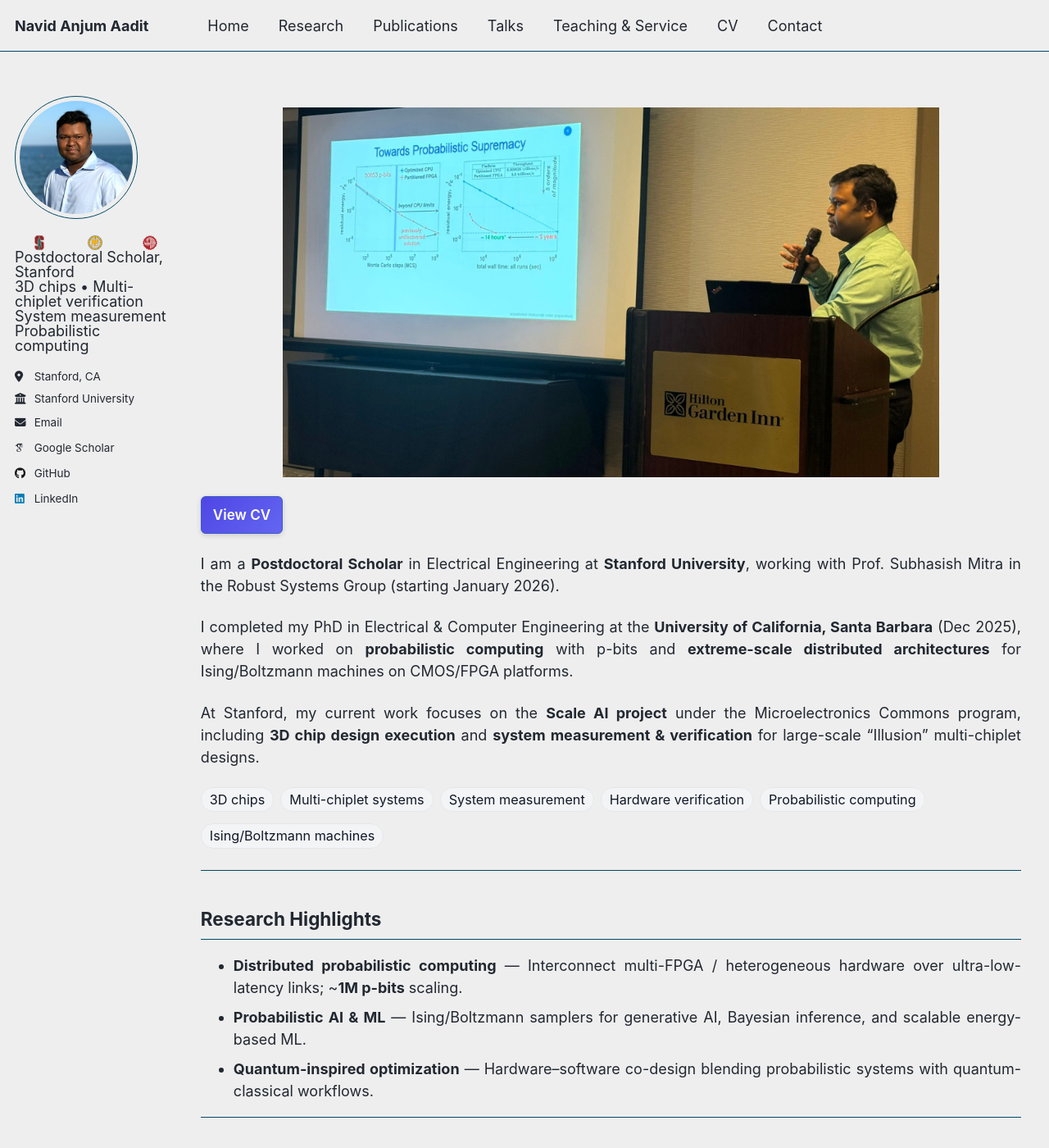
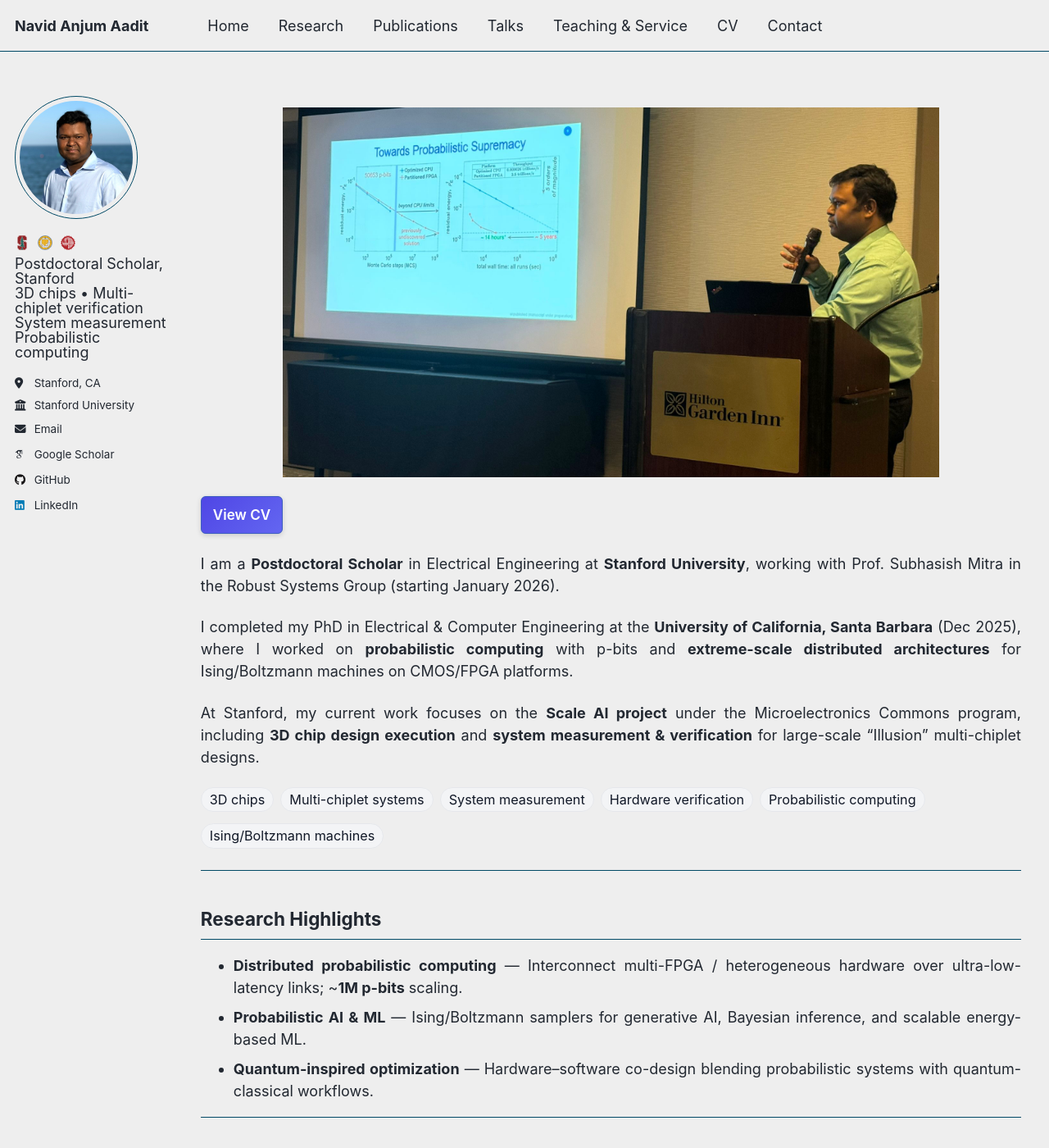
Before and after one commit to navidaadit/navidaadit.github.io, a Jekyll site: the page built from _pages/about.md, in a window 1280 px wide and 1400 px high. Shown: the whole window at 82% size. Built offline with Jekyll 4.4.1, drawn with Linux system fonts in a browser that asks for light colours; some web fonts are replaced.

Commit message:
Refactor sidebar affiliation logos and author URL styles
Updated styles for sidebar affiliation logos and author URLs.

```diff
--- a/_sass/_custom.scss
+++ b/_sass/_custom.scss
@@ -8,7 +8,6 @@
 .initial-content,
 .page__inner,
 .page {
-  /* clamp on very wide monitors to stop overflow/stretch */
   max-width: min(1400px, 90vw);
   margin-left: auto;
   margin-right: auto;
@@ -17,7 +16,7 @@
 }
 
 /* ---------- Content width cap inside right column ---------- */
-:root { --content-max: 75%; } /* simple size var (not theme-related) */
+:root { --content-max: 75%; }
 
 /* Limit inner text width (not hero/pills/CV button) */
 .layout--single .page__content > *:not(.hero-img):not(.keyword-pills):not(.cv-row) {
@@ -36,7 +35,6 @@
 .page::after { content: ""; display: block; clear: both; }
 
 /* ---------- Author block (avatar + bio) ---------- */
-/* Desktop: consistent avatar */
 .author__avatar img {
   width: 150px;
   height: 150px;
@@ -44,18 +42,22 @@
   border-radius: 50%;
 }
 
-/* ===== Sidebar affiliation logos (NEW) ===== */
-.affil-logos{
-  display: flex;
-  align-items: center;
-  gap: 8px;
-  margin-top: 10px;
+/* ===== Sidebar affiliation logos (UPDATED) ===== */
+/* Make them sit under the avatar, LEFT aligned, not “spread out” */
+.sidebar .affil-logos{
+  display: flex !important;
+  align-items: center !important;
+  justify-content: flex-start !important;  /* key: no spreading */
+  gap: 10px !important;
+  width: 100% !important;                 /* avoid weird centering */
+  margin: 10px 0 8px 0 !important;
+  padding: 0 !important;
 }
-.affil-logo{
-  width: 18px;
-  height: 18px;
-  object-fit: contain;
-  display: block;
+.sidebar .affil-logo{
+  width: 18px !important;
+  height: 18px !important;
+  object-fit: contain !important;
+  display: block !important;
   opacity: 0.95;
 }
 
@@ -64,8 +66,7 @@
   .author__avatar img { width: 110px; height: 110px; }
   .author__content, .author__bio { display:block; margin-top:8px; }
   .author__content p, .author__bio { text-align:left !important; }
-
-  .affil-logo { width: 16px; height: 16px; }
+  .sidebar .affil-logo { width: 16px !important; height: 16px !important; }
 }
 
 /* Remove any built-in hero from the theme */
@@ -78,8 +79,8 @@
   display: block;
   width: 80%;
   height: auto;
-  margin: 0 auto 0 auto;  /* no bottom margin */
-  border-bottom: none;    /* no line */
+  margin: 0 auto 0 auto;
+  border-bottom: none;
 }
 
 /* ---------- Download CV button ---------- */
@@ -364,20 +365,18 @@
 }
 
 /* === Follow button: right edge, no effect on text alignment, button hugs text === */
-.author__urls-wrapper { text-align: initial !important; } /* hard reset if anything leaked */
+.author__urls-wrapper { text-align: initial !important; }
 
 /* Mobile/tablet only */
 @media (max-width:1023px){
-  /* Make the wrapper shrink to its contents and sit on the right */
   .author__urls-wrapper{
-    position: relative !important;   /* anchor for dropdown */
+    position: relative !important;
     display: block !important;
-    width: max-content !important;   /* shrink to button width */
-    margin-left: auto !important;    /* push to right edge */
+    width: max-content !important;
+    margin-left: auto !important;
     padding: 0 !important;
   }
 
-  /* Button: just big enough for its text */
   .author__urls-wrapper .btn{
     display: inline-block !important;
     width: auto !important;
@@ -386,14 +385,13 @@
     white-space: nowrap !important;
   }
 
-  /* Dropdown: anchored to the button’s right edge, above content */
   .author__urls{
     position: absolute !important;
     right: 0 !important;
     left: auto !important;
     top: calc(100% + 8px) !important;
     min-width: 220px !important;
-    max-width: calc(100vw - 32px) !important; /* safe mobile gutter */
+    max-width: calc(100vw - 32px) !important;
     z-index: 3000 !important;
     background: #fff !important;
     border: 1px solid #e5e7eb !important;
@@ -402,7 +400,6 @@
   }
   .author__urls.is--visible{ display: block !important; }
 
-  /* Keep the bio and everything else left-aligned */
   .sidebar .author__content,
   .sidebar .author__content *,
   .sidebar .author__bio{
```
